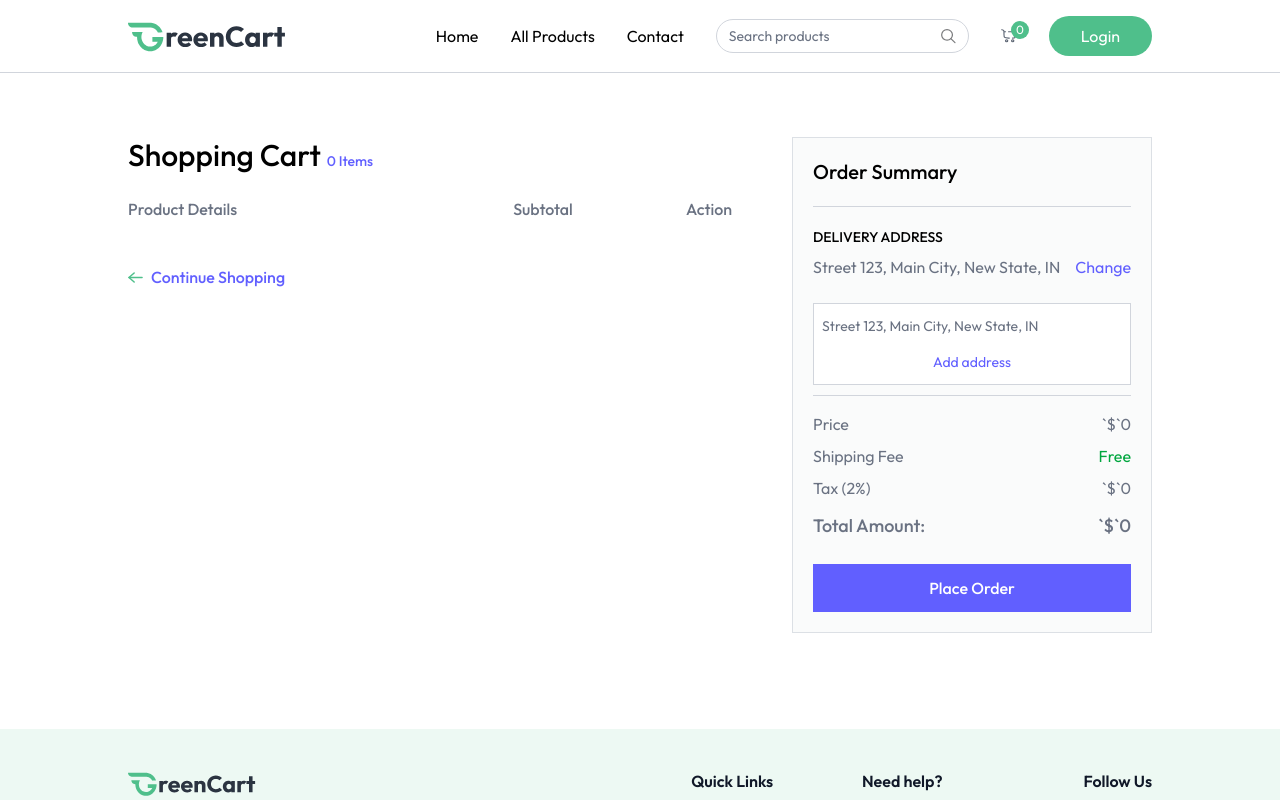
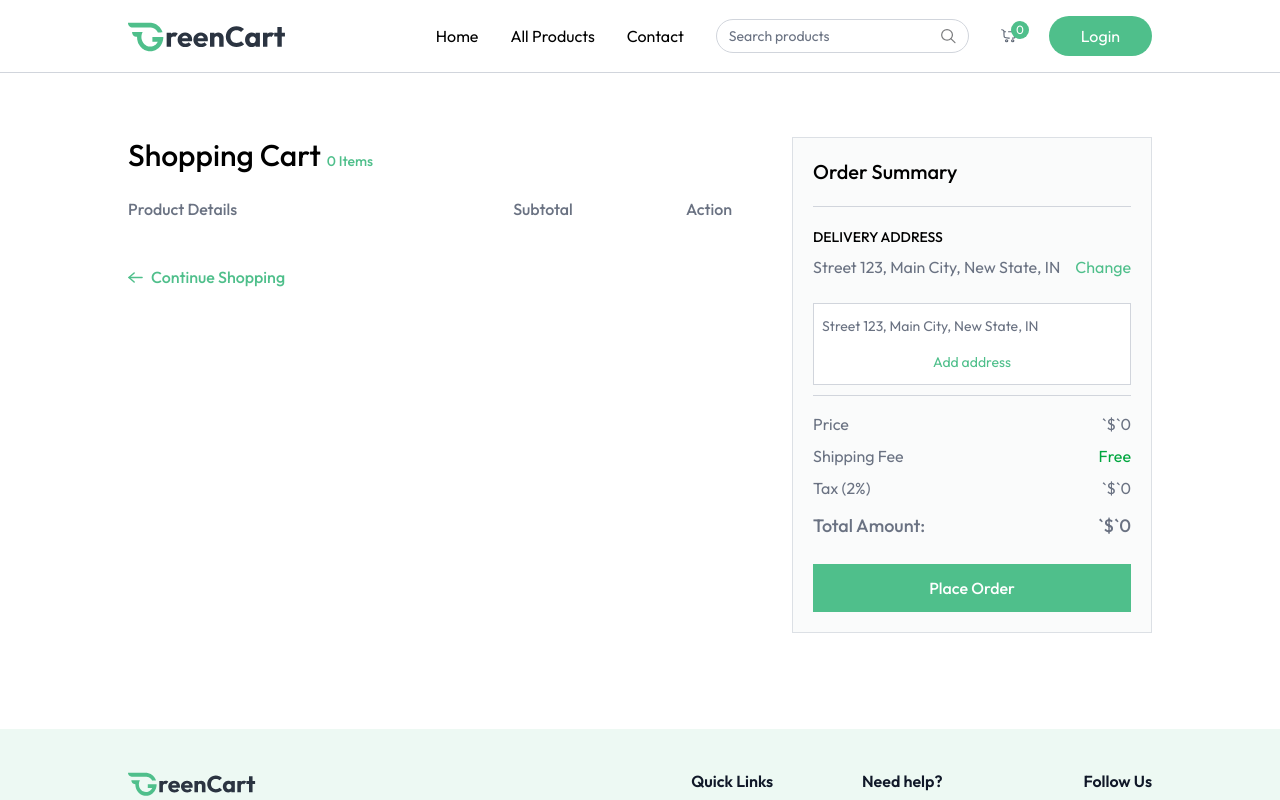
Before and after one commit to supuni97/GreenCart, a React (Vite) app in the folder client/: page /cart in a window 1280 px wide. Both pictures are taken after a click on the button "Change". Shown: the top 800 px of the page. Built offline with nearby package versions, Linux system fonts and the light colour scheme.

Commit message:
Completed cart page

```diff
--- a/client/src/pages/Cart.jsx
+++ b/client/src/pages/Cart.jsx
@@ -43,9 +43,7 @@ const Cart = () => {
       <div className="flex-1 max-w-4xl">
         <h1 className="text-3xl font-medium mb-6">
           Shopping Cart{" "}
-          <span className="text-sm text-indigo-500">
-            {getCartCount()} Items
-          </span>
+          <span className="text-sm text-primary">{getCartCount()} Items</span>
         </h1>
 
         <div className="grid grid-cols-[2fr_1fr_1fr] text-gray-500 text-base font-medium pb-3">
@@ -109,7 +107,7 @@ const Cart = () => {
               {product.offerPrice * product.quantity}
             </p>
             <button
-              onClick={() => removeFromCart()}
+              onClick={() => removeFromCart(product._id)}
               className="cursor-pointer mx-auto"
             >
               <img
@@ -126,7 +124,7 @@ const Cart = () => {
             navigate("/products");
             scrollTo(0, 0);
           }}
-          className="group cursor-pointer flex items-center mt-8 gap-2 text-indigo-500 font-medium"
+          className="group cursor-pointer flex items-center mt-8 gap-2 text-primary font-medium"
         >
           <img
             src={assets.arrow_right_icon_colored}
@@ -152,7 +150,7 @@ const Cart = () => {
 
             <button
               onClick={() => setShowAddress(!showAddress)}
-              className="text-indigo-500 hover:underline cursor-pointer"
+              className="text-primary hover:underline cursor-pointer"
             >
               Change
             </button>
@@ -172,7 +170,7 @@ const Cart = () => {
                 ))}
                 <p
                   onClick={() => navigate("/add-address")}
-                  className="text-indigo-500 text-center cursor-pointer p-2 hover:bg-indigo-500/10"
+                  className="text-primary text-center cursor-pointer p-2 hover:bg-primary/10"
                 >
                   Add address
                 </p>
@@ -223,7 +221,7 @@ const Cart = () => {
 
         <button
           onClick={placeOrder}
-          className="w-full py-3 mt-6 cursor-pointer bg-indigo-500 text-white font-medium hover:bg-indigo-600 transition"
+          className="w-full py-3 mt-6 cursor-pointer bg-primary text-white font-medium hover:bg-primary-dull transition"
         >
           {paymentOption === "COD" ? "Place Order" : "Proceed to Checkout"}
         </button>
```
